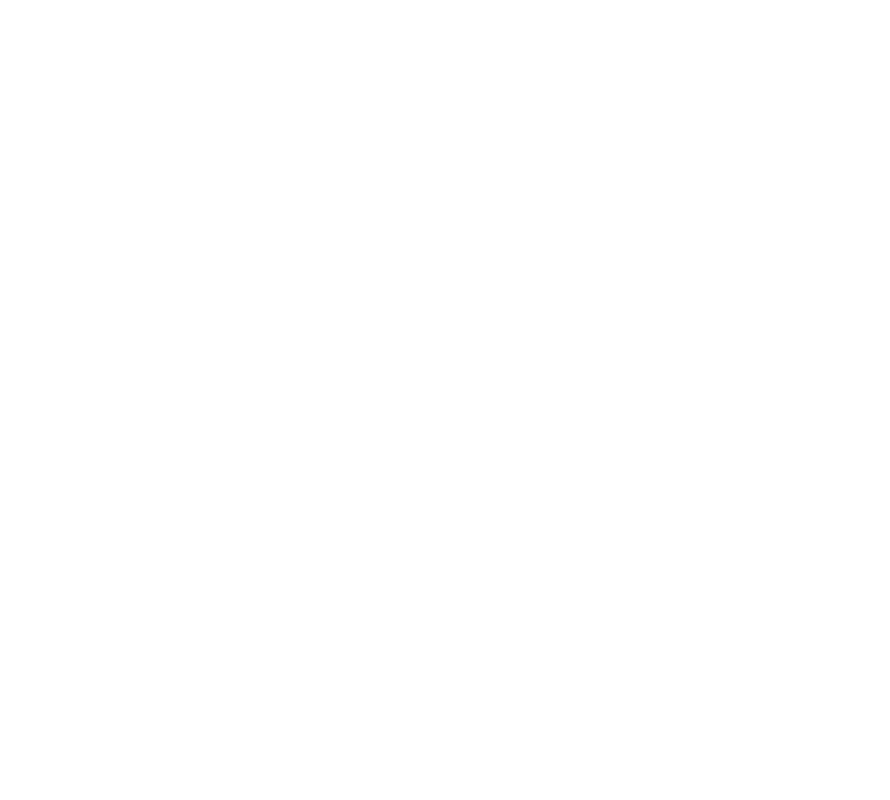
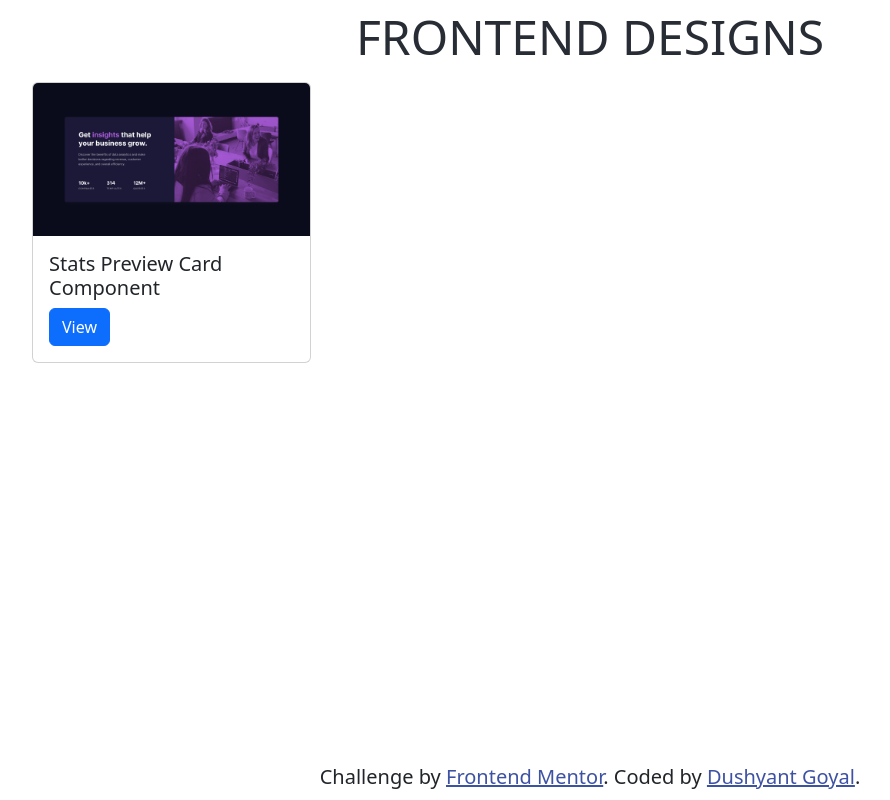
Before and after one commit to goyal-Dushi/frontend-designs, a React (Create React App) app: page / in a window 1280 px wide. Shown: the whole page, without its empty margins (50-940 px from the left). Built offline with nearby package versions, Linux system fonts and the light colour scheme.

Commit message:
using hashrouter

```diff
--- a/src/App.tsx
+++ b/src/App.tsx
@@ -4,18 +4,18 @@
 import { data } from './cardsData';
 import Card from './components/common/Card';
 import StatsPreviewCard from './pages/StatsPreviewCard';
-import { BrowserRouter,Routes,Route , Link } from 'react-router-dom'
+import { HashRouter,Routes,Route } from 'react-router-dom'
 import Meta, { MetaProps } from './components/common/Meta';
 
 export const Main = () => {
   return (
     <>
-      <BrowserRouter basename='/frontend-designs' >
+      <HashRouter>
         <Routes>
-          <Route path='/frontend-designs' element={<App/>} />
+          <Route path='/' element={<App/>} />
           <Route path='/statsCardPreview' element={<StatsPreviewCard/>} />
         </Routes>
-      </BrowserRouter>
+      </HashRouter>
     </>
   )
 }
```
